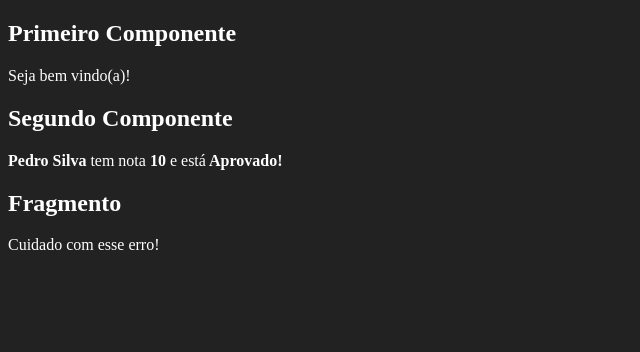
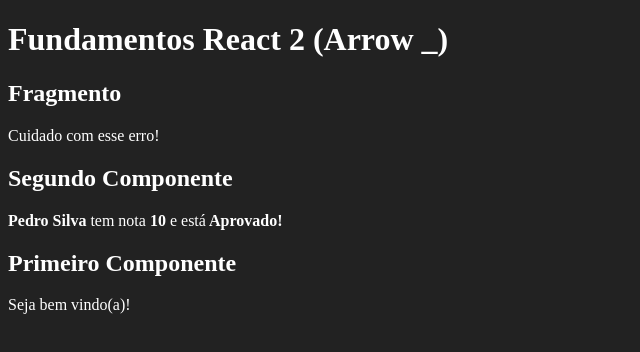
Before and after one commit to thomassilva23/fundamentos-react, a React (Create React App) app: page / in a window 1280 px wide. Shown: the top 352 px of the page, without its empty margins (0-640 px from the left). Built offline with nearby package versions, Linux system fonts and the light colour scheme.

Commit message:
10- Componente App

```diff
--- /dev/null
+++ b/src/App.jsx
@@ -0,0 +1,14 @@
+import React from "react";
+
+import Primeiro from "./components/basicos/Primeiro";
+import ComParametro from "./components/basicos/ComParametro";
+import Fragmento from "./components/basicos/Fragmento";
+
+export default () => (
+  <div id="app">
+    <h1>Fundamentos React 2 (Arrow _)</h1>
+    <Fragmento />
+    <ComParametro titulo="Segundo Componente" aluno="Pedro Silva" nota={9.3} />
+    <Primeiro />
+  </div>
+);
--- a/src/index.js
+++ b/src/index.js
@@ -2,16 +2,6 @@
 import ReactDOM from "react-dom";
 import React from "react";
 
-//COMPONENTS
-import Primeiro from "./components/basicos/Primeiro";
-import ComParametro from "./components/basicos/ComParametro";
-import Fragmento from "./components/basicos/Fragmento";
+import App from "./App";
 
-ReactDOM.render(
-  <div id="app">
-    <Primeiro />
-    <ComParametro titulo="Segundo Componente" aluno="Pedro Silva" nota={9.3} />
-    <Fragmento />
-  </div>,
-  document.getElementById("root")
-);
+ReactDOM.render(<App />, document.getElementById("root"));
```
